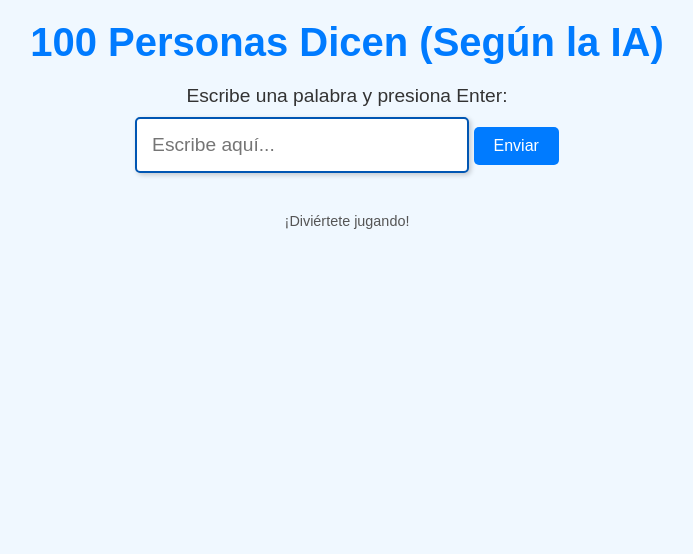
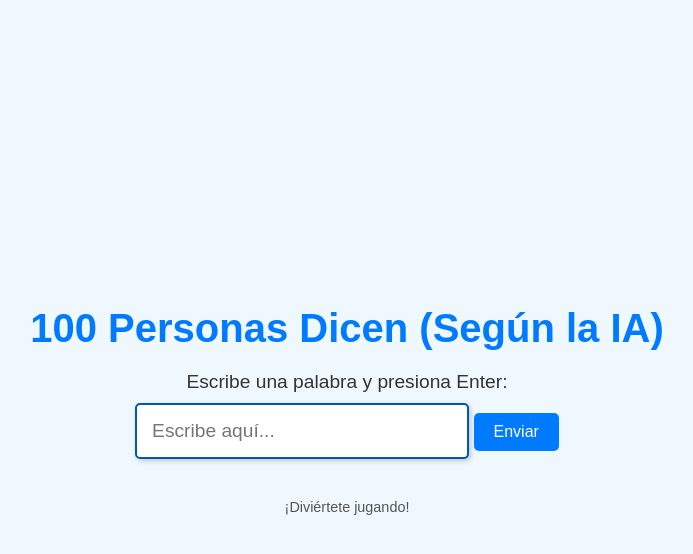
Before and after one commit to Tachoviendo/Tachoviendo.github.io, a plain HTML site: page index.html in a window 1280 px wide. Shown: the whole page, without its empty margins (293-986 px from the left). Drawn offline with Linux system fonts and the light colour scheme.

Commit message:
Add files via upload

```diff
--- a/index.html
+++ b/index.html
@@ -9,9 +9,13 @@
             background-color: #f0f8ff;
             font-family: 'Arial', sans-serif;
             color: #333;
-            text-align: center;
             margin: 0;
             padding: 0;
+            display: flex;
+            justify-content: center;
+            align-items: center;
+            height: 100vh; /* Hace que el cuerpo ocupe toda la altura de la ventana */
+            text-align: center;
         }
         h1 {
             font-size: 2.5em;
@@ -63,12 +67,14 @@
     </style>
 </head>
 <body>
+    <div>
         <h1>100 Personas Dicen (Según la IA)</h1>
         <p>Escribe una palabra y presiona Enter:</p>
         <input type="text" id="inputField" placeholder="Escribe aquí..." autofocus>
         <button id="submitButton">Enviar</button>
         <div class="result" id="result"></div>
         <div class="footer">¡Diviértete jugando!</div>
+    </div>
 
     <script>
         let startTime;
```
Lines whose indentation alone changed are shown as unchanged.
